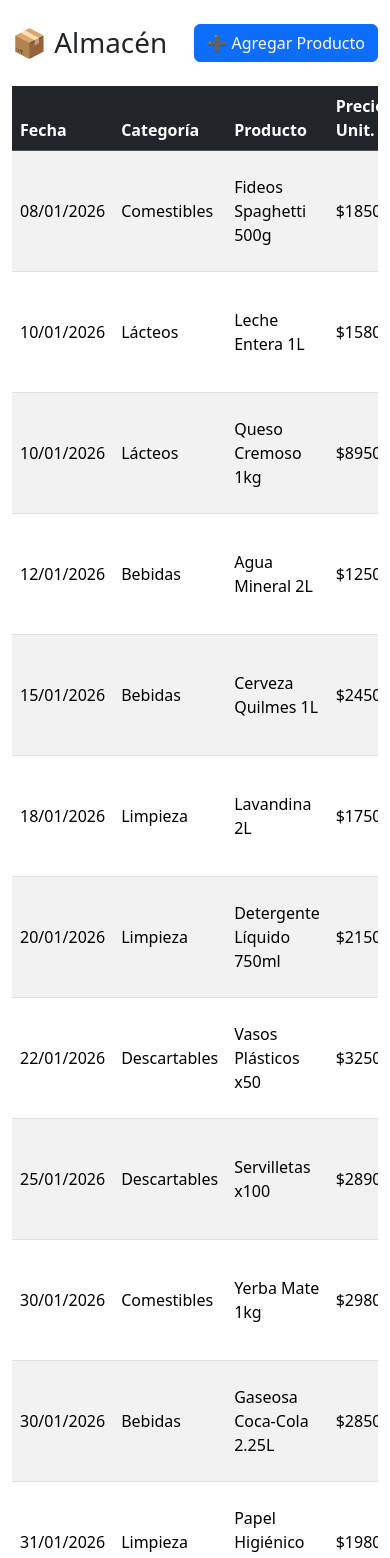
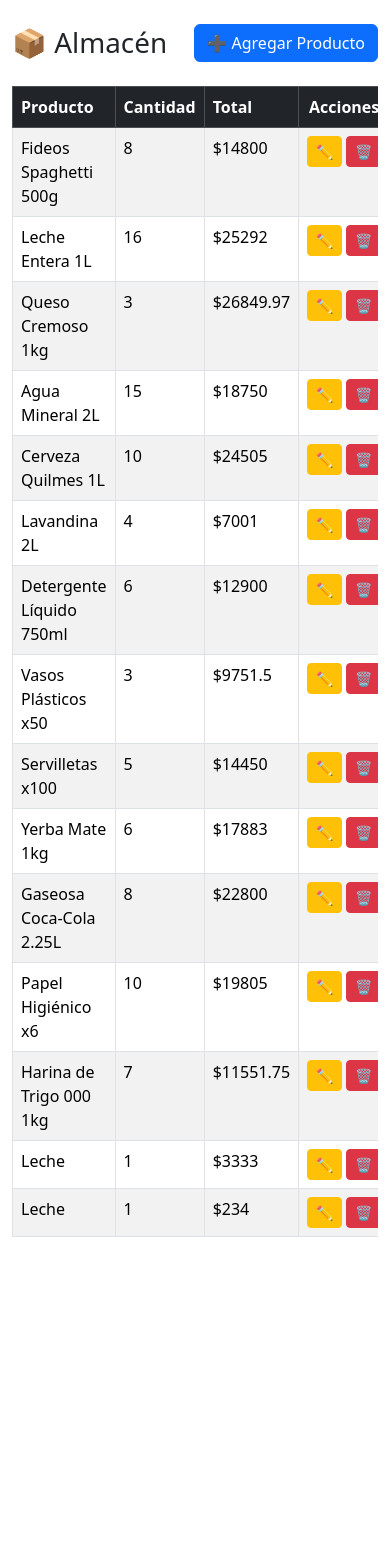
Before and after one commit to Est133/almacen-tienda, a React (Vite) app: page / in a window 390 px wide. Shown: the top 1558 px of the page. After the commit the page ends 1277 px from the top, so only its background shows below. Built offline with nearby package versions, Linux system fonts and the light colour scheme; data requests are answered from the project's data file.

Commit message:
Diseño responsive de botones Editar / Eliminar

```diff
--- a/db.json
+++ b/db.json
@@ -24,8 +24,8 @@
       "categoria": "Lácteos",
       "producto": "Queso Cremoso 1kg",
       "cantidad": 3,
-      "precioUnitario": 8950,
-      "total": 26850
+      "precioUnitario": 8949.99,
+      "total": 26849.97
     },
     {
       "id": "5",
@@ -125,6 +125,15 @@
       "fecha": "2/8/2026",
       "total": 3333,
       "id": "ByhJgoWrcXo"
+    },
+    {
+      "categoria": "Comestibles",
+      "producto": "Leche",
+      "cantidad": 1,
+      "precioUnitario": 234,
+      "fecha": "2/8/2026",
+      "total": 234,
+      "id": "n6PdruRRF1c"
     }
   ],
   "categorias": [
@@ -148,5 +157,6 @@
       "id": "5",
       "name": "Descartables"
     }
-  ]
+  ],
+  "$schema": "./node_modules/json-server/schema.json"
 }
--- a/src/components/CrudTable.jsx
+++ b/src/components/CrudTable.jsx
@@ -1,3 +1,45 @@
+// import CrudTableRow from "./CrudTableRow";
+
+// const CrudTable = ({ data, onEdit, deleteData }) => {
+//   if (!data || data.length === 0) {
+//     return (
+//       <div className="text-center py-5">
+//         <h5 className="text-muted">No hay productos registrados</h5>
+//       </div>
+//     );
+//   }
+
+//   return (
+//     <div className="table-responsive">
+//       {/*<table className="table table-striped table-hover"> */}
+//       <table className="table table-striped table-hover table-bordered">
+//         <thead className="table-dark">
+//           <tr>
+//             <th>Fecha</th>
+//             <th>Categoría</th>
+//             <th>Producto</th>
+//             <th>Precio Unit.</th>
+//             <th>Cantidad</th>
+//             <th>Total</th>
+//             <th className="text-center">Acciones</th>
+//           </tr>
+//         </thead>
+//         <tbody>
+//           {data.map((row) => (
+//             <CrudTableRow
+//               key={row.id}
+//               row={row}
+//               onEdit={onEdit}
+//               deleteData={deleteData}
+//             />
+//           ))}
+//         </tbody>
+//       </table>
+//     </div>
+//   );
+// };
+
+// export default CrudTable;
 import CrudTableRow from "./CrudTableRow";
 
 const CrudTable = ({ data, onEdit, deleteData }) => {
@@ -11,13 +53,13 @@ const CrudTable = ({ data, onEdit, deleteData }) => {
 
   return (
     <div className="table-responsive">
-      <table className="table table-striped table-hover align-middle">
+      <table className="table table-striped table-hover table-bordered">
         <thead className="table-dark">
           <tr>
-            <th>Fecha</th>
-            <th>Categoría</th>
+            <th className="d-none d-md-table-cell">Fecha</th>
+            <th className="d-none d-md-table-cell">Categoría</th>
             <th>Producto</th>
-            <th>Precio Unit.</th>
+            <th className="d-none d-md-table-cell">Precio Unit.</th>
             <th>Cantidad</th>
             <th>Total</th>
             <th className="text-center">Acciones</th>
--- a/src/components/CrudTableRow.jsx
+++ b/src/components/CrudTableRow.jsx
@@ -1,25 +1,22 @@
+//
 const CrudTableRow = ({ row, onEdit, deleteData }) => {
   return (
     <tr>
-      <td>{row.fecha}</td>
-      <td>{row.categoria}</td>
+      <td className="d-none d-md-table-cell">{row.fecha}</td>
+      <td className="d-none d-md-table-cell">{row.categoria}</td>
       <td>{row.producto}</td>
-      <td>${row.precioUnitario}</td>
+      <td className="d-none d-md-table-cell">${row.precioUnitario}</td>
       <td>{row.cantidad}</td>
       <td>${row.total}</td>
       <td className="text-center">
-        <button
-          className="btn btn-sm btn-warning me-2"
-          onClick={() => onEdit(row)}
-        >
-          ✏️ Editar
-        </button>
-        <button
-          className="btn btn-sm btn-danger"
-          onClick={() => deleteData(row.id)}
-        >
-          🗑️ Eliminar
-        </button>
+        <div className="d-flex justify-content-center gap-1">
+          <button className="btn btn-warning btn-sm" onClick={() => onEdit(row)}>
+            ✏️ <span className="d-none d-md-inline">Editar</span>
+          </button>
+          <button className="btn btn-danger btn-sm" onClick={() => deleteData(row.id)}>
+            🗑️ <span className="d-none d-md-inline">Eliminar</span>
+          </button>
+        </div>
       </td>
     </tr>
   );
```
Also changed, not shown: 1 other file (tests, documents, lock files or other folders).
